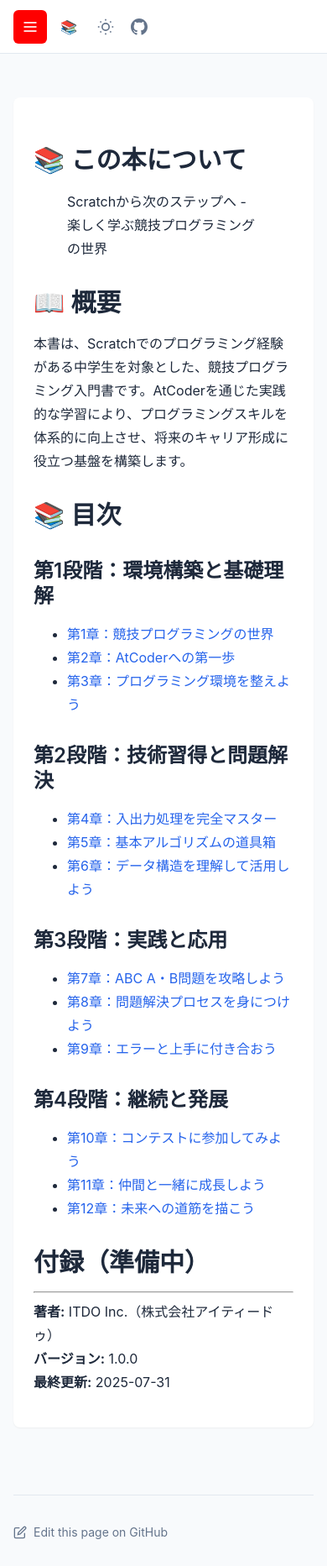
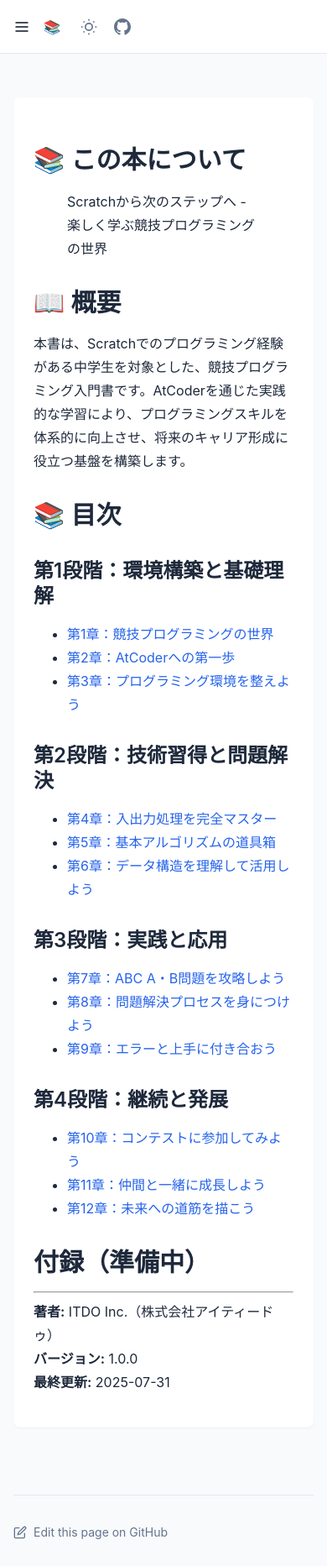
Before and after one commit to ootakazuhiko/competitive_programming_book, a Jekyll site: the page built from index.md, in a window 390 px wide. Shown: the whole page at 84% size. Built offline with Jekyll 4.4.1, drawn with Linux system fonts in a browser that asks for light colours.

Commit message:
本番用色に変更: デバッグ色を通常テーマ色に修正
## 変更内容

### デバッグ色から本番色への変更
- **ハンバーガーメニュー**: 赤背景 → 透明背景（ホバー時のみ背景色）
- **サイドバー開状態**: 緑背景 → 通常のセカンダリ背景色
- **オーバーレイ**: 赤色調 → 標準的な半透明黒（50%）

### 本番仕様

### CSS変数使用でテーマ対応
- : テキスト色（ライト/ダークテーマ対応）
- : セカンダリ背景色（テーマ対応）
- : 一貫したスペーシング

### 機能は維持
- ✅ CSS-onlyサイドバートグル動作
- ✅ レスポンシブ対応（モバイル/デスクトップ）
- ✅ アクセシビリティ機能
- ✅ スムーズアニメーション

```diff
--- a/_layouts/book.html
+++ b/_layouts/book.html
@@ -189,28 +189,35 @@
     </script>
     -->
 
-    <!-- Debug CSS for sidebar testing -->
+    <!-- Production CSS for sidebar functionality -->
     <style>
-    /* Debug styles to ensure CSS-only sidebar works */
+    /* Production styles for CSS-only sidebar */
     @media (max-width: 767px) {
-        /* Force visibility for debugging */
+        /* Production hamburger menu styling */
         .sidebar-toggle {
-            background-color: #ff0000 !important; /* Red background for visibility */
-            color: white !important;
-            padding: 10px !important;
+            background-color: transparent !important;
+            color: var(--text-primary) !important;
+            padding: var(--space-xs) !important;
             display: flex !important;
+            border-radius: 0.375rem;
+            transition: background-color 0.2s ease;
         }
 
-        /* Test checkbox functionality */
+        .sidebar-toggle:hover {
+            background-color: var(--background-secondary) !important;
+        }
+
+        /* Production sidebar when open */
         .sidebar-toggle-checkbox:checked ~ .book-layout .book-sidebar {
             transform: translateX(0) !important;
-            background-color: #90EE90 !important; /* Light green when open */
+            background-color: var(--background-secondary) !important;
         }
 
+        /* Production overlay */
         .sidebar-toggle-checkbox:checked ~ .book-sidebar-overlay {
             opacity: 1 !important;
             visibility: visible !important;
-            background-color: rgba(255, 0, 0, 0.3) !important; /* Red tint for debug */
+            background-color: rgba(0, 0, 0, 0.5) !important;
         }
     }
     </style>
```
